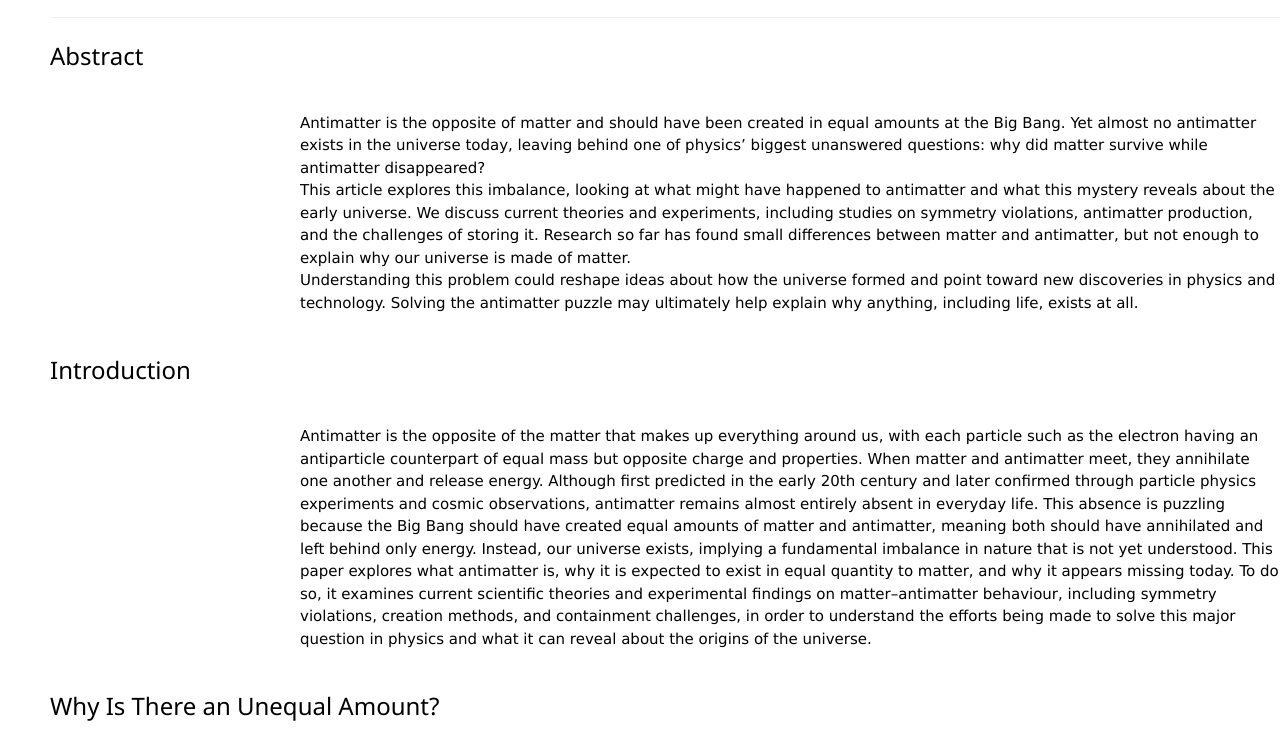
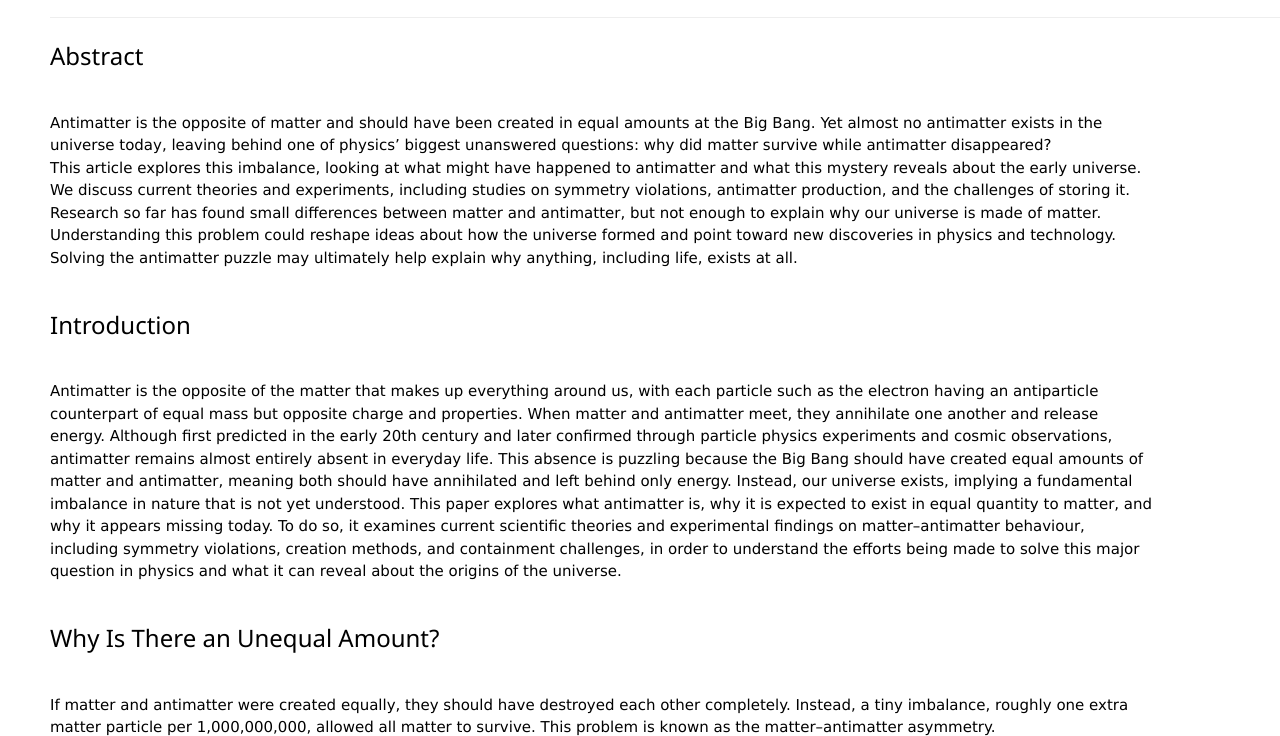
Before and after one commit to EPSFY6927488/FY6927488, a plain HTML site: page index.html in a window 1280 px wide. Shown: the part 922-1658 px from the top of the page. Drawn offline with nearby package versions, Linux system fonts and the light colour scheme.

Commit message:
Remove left margin from indent class

```diff
--- a/index.html
+++ b/index.html
@@ -26,7 +26,7 @@
         display: none;
       }
       .indent {
-        margin-left: 250px;
+        margin-left: 0px;
         white-space: pre-wrap;
         max-width: 90%;
       }
```
